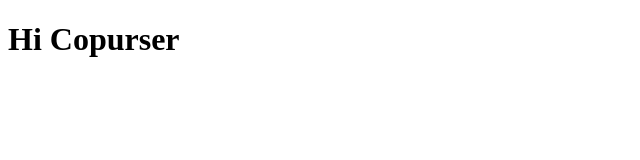
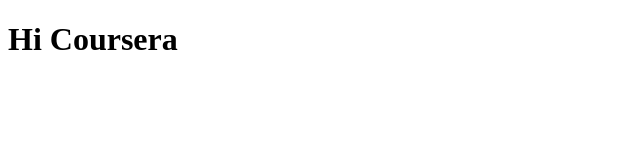
Before and after one commit to Oskarnaav/Coursera-test, a plain HTML site: page site/index.html in a window 1280 px wide. Shown: the full height of the page, 0-640 px from the left. Drawn offline with Linux system fonts and the light colour scheme.

Commit message:
Small update

```diff
--- a/site/index.html
+++ b/site/index.html
@@ -6,6 +6,6 @@
     <title>Hello Coursera</title>
 </head>
 <body>
-    <h1> Hi Copurser </h1>
+    <h1> Hi Coursera </h1>
 </body>
 </html>
```
